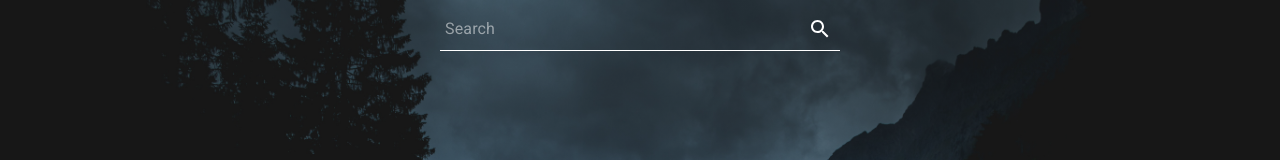
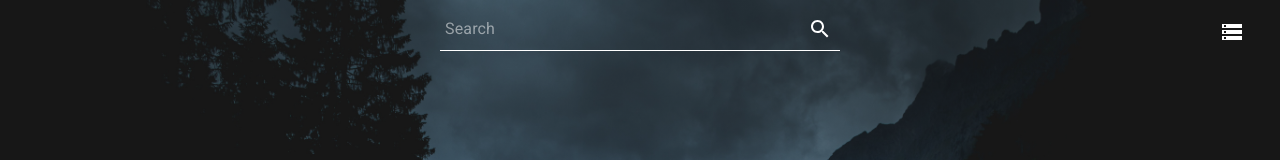
Before and after one commit to onicat/react-videoplayer, a React (Create React App) app: page / in a window 1280 px wide. Shown: the top 160 px of the page. Built offline with nearby package versions, Linux system fonts and the light colour scheme.

Commit message:
Added storage button

```diff
--- a/src/components/MainPanel.jsx
+++ b/src/components/MainPanel.jsx
@@ -3,7 +3,7 @@ import AppBar from '@material-ui/core/AppBar';
 import Toolbar from '@material-ui/core/Toolbar';
 import { makeStyles, InputBase, IconButton, Box } from '@material-ui/core';
 import SearchIcon from '@material-ui/icons/Search'
-
+import StorageIcon from '@material-ui/icons/Storage';
 
 const useStyles = makeStyles((theme) => ({
   root: {
@@ -20,6 +20,11 @@ const useStyles = makeStyles((theme) => ({
   searchInput: {
     width: '400px',
     padding: '0 5px'
+  },
+  storageButton: {
+    position: 'absolute',
+    right: '24px',
+    marginLeft: '0'
   }
 }));
 
@@ -40,6 +45,9 @@ const MainPanel = () => {
             }
           />
         </Box>
+        <IconButton className={classes.storageButton}>
+          <StorageIcon/>
+        </IconButton>
       </Toolbar>
     </AppBar>
   );
```
